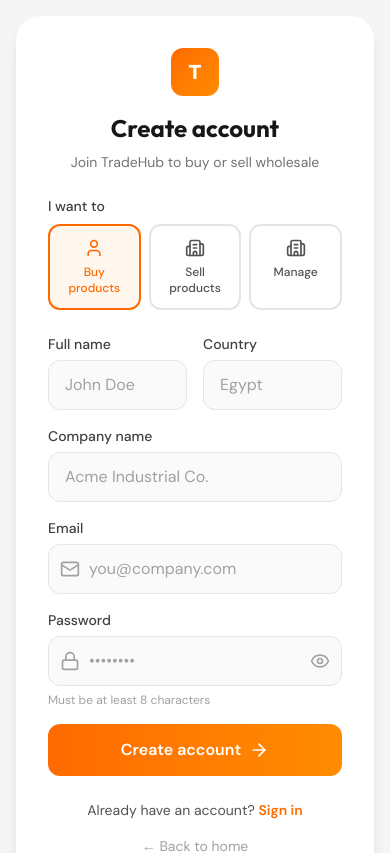
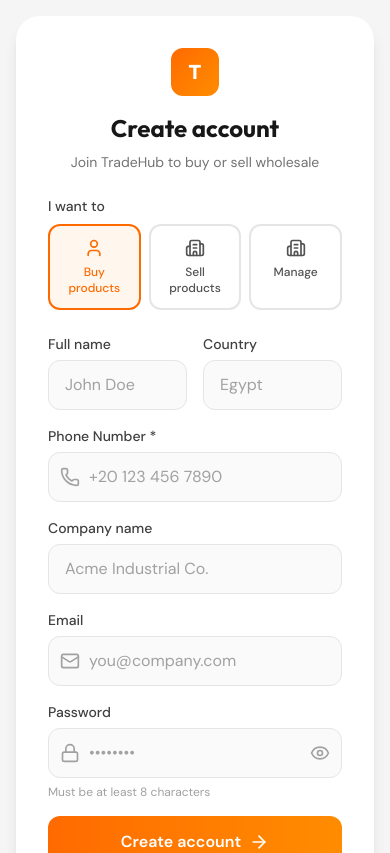
Before and after one commit to mahmoudhawa2030-cpu/egytradehub, a Next.js app: page /en/signup in a window 390 px wide. Shown: the top 853 px of the page. Built offline with nearby package versions, Linux system fonts and the light colour scheme; no server answers; the database is empty.

Commit message:
feat: add phone field to signup and enable email verification

```diff
--- a/src/app/[locale]/signup/page.tsx
+++ b/src/app/[locale]/signup/page.tsx
@@ -3,7 +3,7 @@
 import { useState, FormEvent } from "react";
 import { useRouter } from "next/navigation";
 import Link from "next/link";
-import { Mail, Lock, User, Building2, Eye, EyeOff, Loader2, ArrowRight, CheckCircle2 } from "lucide-react";
+import { Mail, Lock, User, Building2, Phone, Eye, EyeOff, Loader2, ArrowRight, CheckCircle2 } from "lucide-react";
 import { createClient } from "@/lib/supabase/client";
 import { useI18n } from "@/i18n/context";
 
@@ -21,6 +21,7 @@ export default function SignupPage() {
     fullName: "",
     companyName: "",
     country: "",
+    phone: "",
     role: "buyer" as ProfileRole,
   });
   const [showPassword, setShowPassword] = useState(false);
@@ -40,10 +41,12 @@ export default function SignupPage() {
       email: form.email,
       password: form.password,
       options: {
+        emailRedirectTo: `${window.location.origin}/auth/callback`,
         data: {
           full_name: form.fullName,
           company_name: form.companyName,
           country: form.country,
+          phone: form.phone,
           role: form.role,
         },
       },
@@ -53,12 +56,6 @@ export default function SignupPage() {
     if (!authData.user) { setState("error"); setErrorMsg("Failed to create account."); return; }
 
     setState("success");
-    setTimeout(() => {
-      if (form.role === "admin") router.push(`/admin/dashboard`);
-      else if (form.role === "supplier") router.push(`/supplier/dashboard`);
-      else router.push(`/${locale}`);
-      router.refresh();
-    }, 1500);
   }
 
   if (state === "success") {
@@ -68,8 +65,11 @@ export default function SignupPage() {
           <div className="w-16 h-16 bg-green-100 rounded-full flex items-center justify-center mx-auto mb-4">
             <CheckCircle2 className="w-8 h-8 text-green-600" />
           </div>
-          <h2 className="text-2xl font-display font-bold text-neutral-900 mb-2">{t.auth.accountCreated}</h2>
-          <p className="text-neutral-600">{t.auth.redirecting}</p>
+          <h2 className="text-2xl font-display font-bold text-neutral-900 mb-2">Verify Your Email</h2>
+          <p className="text-neutral-600 mb-4">We&apos;ve sent a confirmation link to <strong>{form.email}</strong>. Please check your inbox and click the link to activate your account.</p>
+          <Link href={`/${locale}/login`} className="text-[#FF6A00] font-semibold hover:underline">
+            Go to Login
+          </Link>
         </div>
       </div>
     );
@@ -126,6 +126,16 @@ export default function SignupPage() {
               <input type="text" required value={form.country} onChange={(e) => update("country", e.target.value)}
                 placeholder="Egypt"
                 className="w-full px-4 py-3 bg-neutral-50 border border-neutral-200 rounded-xl text-neutral-900 placeholder:text-neutral-400 focus:outline-none focus:border-[#FF6A00] focus:ring-2 focus:ring-orange-100" />
+            </div>
+          </div>
+
+          <div>
+            <label className="block text-sm font-medium text-neutral-700 mb-1.5">Phone Number *</label>
+            <div className="relative">
+              <Phone className="absolute left-3 top-1/2 -translate-y-1/2 w-5 h-5 text-neutral-400" />
+              <input type="tel" required value={form.phone} onChange={(e) => update("phone", e.target.value)}
+                placeholder="+20 123 456 7890"
+                className="w-full pl-10 pr-4 py-3 bg-neutral-50 border border-neutral-200 rounded-xl text-neutral-900 placeholder:text-neutral-400 focus:outline-none focus:border-[#FF6A00] focus:ring-2 focus:ring-orange-100" />
             </div>
           </div>
 
```
Also changed, not shown: 2 other files (tests, documents, lock files or other folders).
